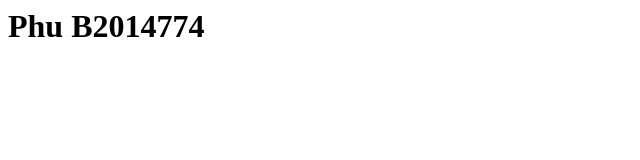
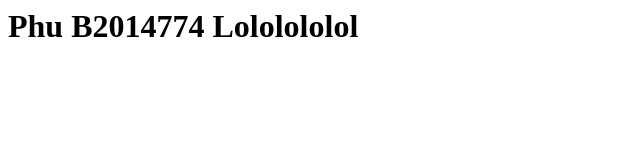
Before and after one commit to B2014774/CT300_Lab1, a plain HTML site: page index.html in a window 1280 px wide. Shown: the whole page, without its empty margins (0-640 px from the left). Drawn offline with Linux system fonts and the light colour scheme.

Commit message:
Modified index.html

```diff
--- a/index.html
+++ b/index.html
@@ -1 +1 @@
-<h1>Phu B2014774</h1>
+<h1>Phu B2014774 Lololololol</h1>
```
